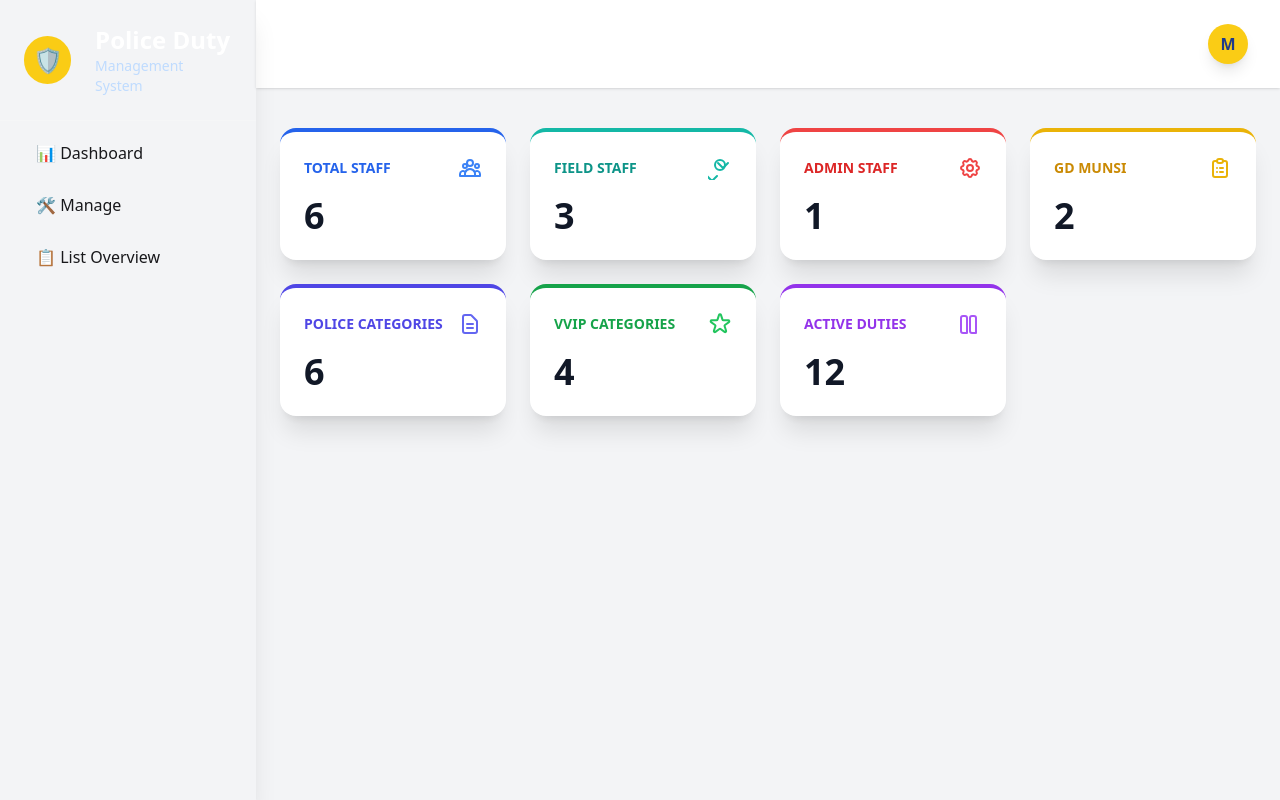
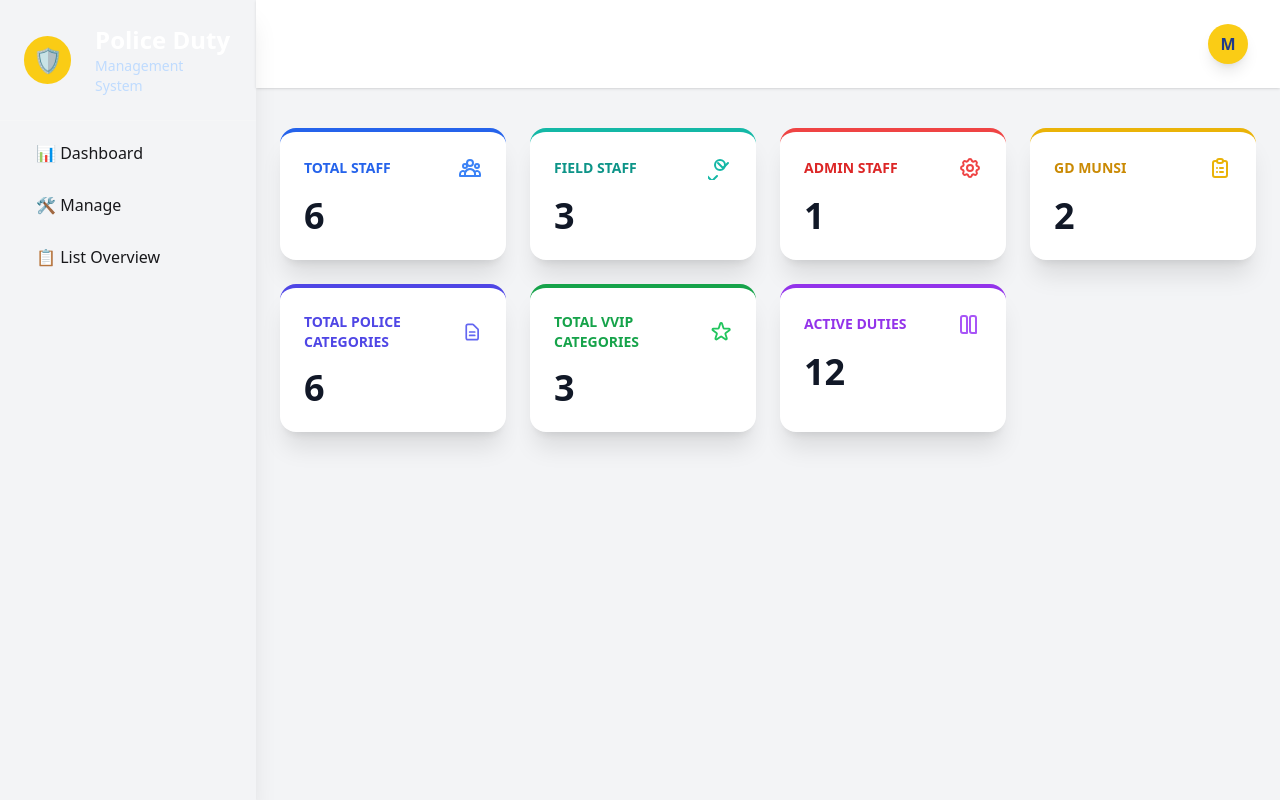
Before and after one commit to jasvant0020/Pollice_Duty_management, a Django app: page /admin_dashboard/ in a window 1280 px wide. Run offline with Django 5.2, Linux system fonts and the light colour scheme; data comes from the database, SQL or seed files in the repository; both versions use the stored data as it was after the commit; style sheets or scripts are compiled from the project's sources; some libraries are stand-ins or nearby versions.

Commit message:
just minor updates

```diff
--- a/app/services/officer_stats.py
+++ b/app/services/officer_stats.py
@@ -1,6 +1,6 @@
 # services/officer_stats.py
 from django.db.models import Count
-from app.models import Officer  # update this import accordingly
+from app.models import Officer,SecurityCategory
 
 def get_rank_status():
     """Rankwise personnel count + status logic (your logic)."""
--- a/app/templates/admin_panel/admin_dashboard.html
+++ b/app/templates/admin_panel/admin_dashboard.html
@@ -8,6 +8,7 @@
 
     <div class="grid grid-cols-1 sm:grid-cols-2 lg:grid-cols-3 xl:grid-cols-4 gap-6">
 
+        <a href="{% url "manage_users" %}">
         <div class="bg-white p-6 rounded-2xl shadow-xl border-t-4 border-blue-600 transform hover:scale-[1.02] transition duration-300 ease-in-out">
             <div class="flex items-center justify-between">
                 <span class="text-sm font-semibold uppercase text-blue-600">Total Staff</span>
@@ -15,7 +16,7 @@
             </div>
             <p class="text-4xl font-extrabold text-gray-900 mt-4">{{total_staff_count}}</p>
         </div>
-
+        </a>
         <div class="bg-white p-6 rounded-2xl shadow-xl border-t-4 border-teal-500 transform hover:scale-[1.02] transition duration-300 ease-in-out">
             <div class="flex items-center justify-between">
                 <span class="text-sm font-semibold uppercase text-teal-600">Field Staff</span>
@@ -42,19 +43,21 @@
 
         <div class="bg-white p-6 rounded-2xl shadow-xl border-t-4 border-indigo-600 transform hover:scale-[1.02] transition duration-300 ease-in-out">
             <div class="flex items-center justify-between">
-                <span class="text-sm font-semibold uppercase text-indigo-600">Police Categories</span>
+                <span class="text-sm font-semibold uppercase text-indigo-600">Total Police Categories</span>
                 <svg class="w-6 h-6 text-indigo-500" fill="none" stroke="currentColor" viewBox="0 0 24 24" xmlns="http://www.w3.org/2000/svg"><path stroke-linecap="round" stroke-linejoin="round" stroke-width="2" d="M9 12h6m-6 4h6m2 5H7a2 2 0 01-2-2V5a2 2 0 012-2h5.586a1 1 0 01.707.293l5.414 5.414a1 1 0 01.293.707V19a2 2 0 01-2 2z"></path></svg>
             </div>
             <p class="text-4xl font-extrabold text-gray-900 mt-4">6</p>
         </div>
 
+        <a href="{% url "manage_police_categories" %}">
         <div class="bg-white p-6 rounded-2xl shadow-xl border-t-4 border-green-600 transform hover:scale-[1.02] transition duration-300 ease-in-out">
             <div class="flex items-center justify-between">
-                <span class="text-sm font-semibold uppercase text-green-600">VVIP Categories</span>
+                <span class="text-sm font-semibold uppercase text-green-600">Total VVIP Categories</span>
                 <svg class="w-6 h-6 text-green-500" fill="none" stroke="currentColor" viewBox="0 0 24 24" xmlns="http://www.w3.org/2000/svg"><path stroke-linecap="round" stroke-linejoin="round" stroke-width="2" d="M11.049 2.927c.3-.921 1.603-.921 1.902 0l1.519 4.674a1 1 0 00.95.69h4.915c.969 0 1.371 1.24.588 1.81l-3.976 2.888a1 1 0 00-.363 1.118l1.518 4.674c.3.921-.755 1.688-1.54 1.118l-3.976-2.888a1 1 0 00-1.176 0l-3.976 2.888c-.785.57-1.838-.197-1.539-1.118l1.518-4.674a1 1 0 00-.363-1.118l-3.976-2.888c-.784-.57-.381-1.81.588-1.81h4.914a1 1 0 00.951-.69l1.519-4.674z"></path></svg>
             </div>
-            <p class="text-4xl font-extrabold text-gray-900 mt-4">4</p>
+            <p class="text-4xl font-extrabold text-gray-900 mt-4">{{ total_vvip_categories }}</p>
         </div>
+        </a>
 
         <div class="bg-white p-6 rounded-2xl shadow-xl border-t-4 border-purple-600 transform hover:scale-[1.02] transition duration-300 ease-in-out">
             <div class="flex items-center justify-between">
--- a/app/views.py
+++ b/app/views.py
@@ -98,12 +98,14 @@ def admin_dashboard(request):
 
     # Prepare context AFTER calculation
     stats = get_role_status()
+    total_vvip_categories = SecurityCategory.objects.count()
 
     context = {
         'total_staff_count': stats['total_staff_count'],
         'admin_staff_count': stats['admin_staff_count'],
         'GD_munsi_count': stats['GD_munsi_count'],
         'field_staff_count': stats['field_staff_count'],
+        'total_vvip_categories':total_vvip_categories,
     }
 
 
```
Also changed, not shown: db.sqlite3.
